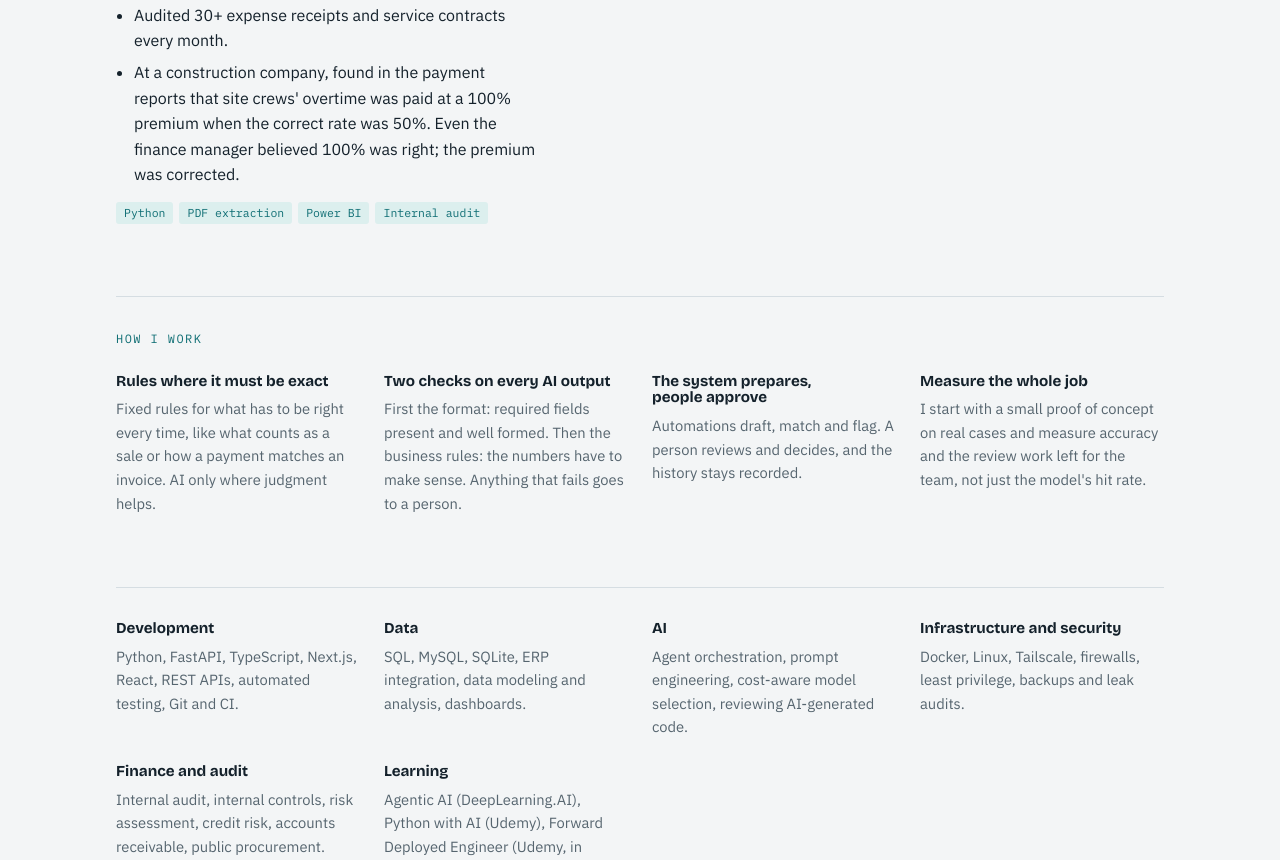
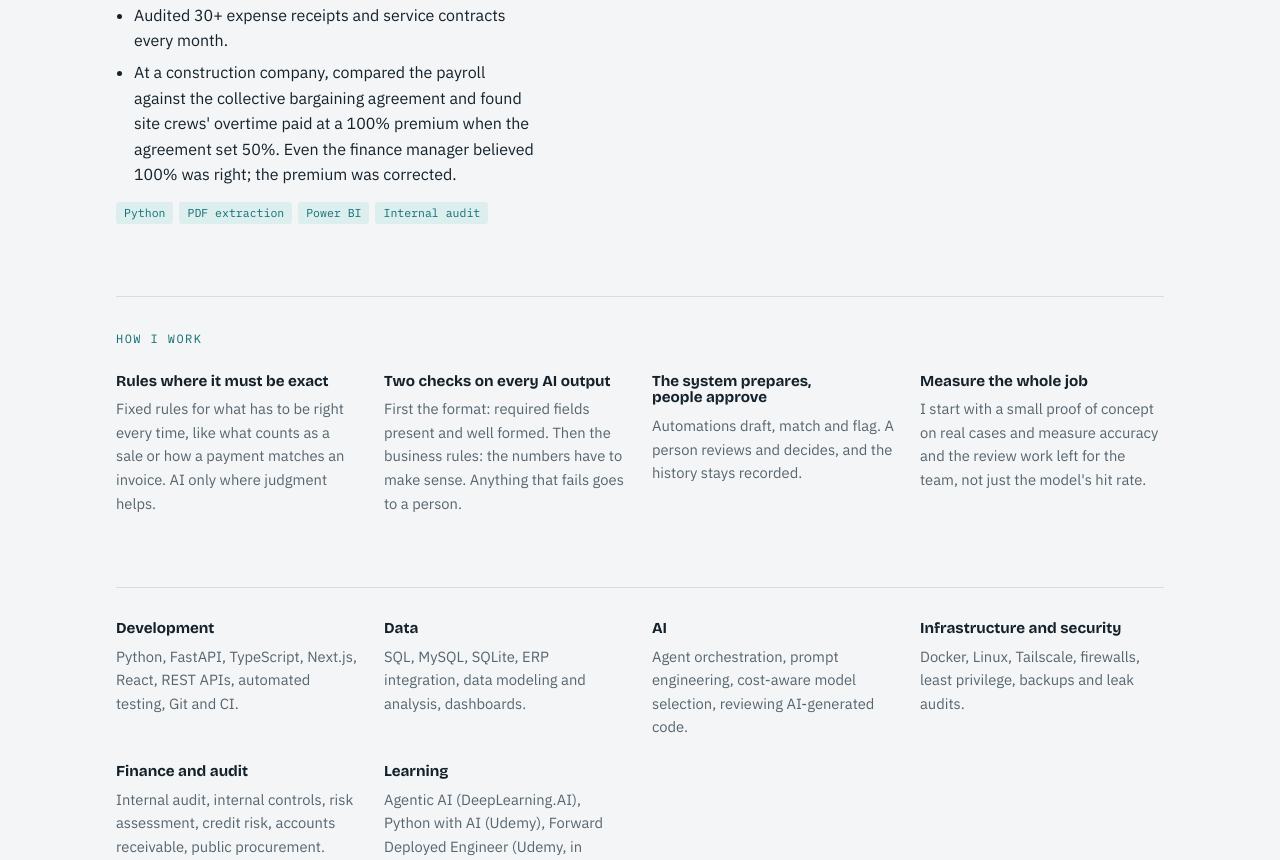
Before and after one commit to lorenakdias/portfolio, a plain HTML site: page index.html in a window 1280 px wide. Shown: the part 3541-4401 px from the top of the page. Drawn offline with nearby package versions, Linux system fonts and the light colour scheme.

Commit message:
Portfólio: método do achado da hora extra (folha x convenção coletiva)
Co-Authored-By: Claude Opus 5.5 <noreply@anthropic.com>
Claude-Session: https://claude.ai/code/session_019RCBVYkRW6qvVNNvTiy8YT

```diff
--- a/index.html
+++ b/index.html
@@ -358,7 +358,7 @@ svg text{font-family:var(--body)}
     <div class="eyebrow">Audit automation · Grant Thornton</div>
     <h2>From 180 PDF pages to a dashboard in 20 minutes</h2>
     <p>Every month, 3 PDFs of about 60 pages each arrived with the data for an outsourced-services contract. Extracting it by hand took 2 days.</p>
-    <ul><li>Built a Python script that extracts the data automatically: 2 days became 20 minutes.</li><li>Sole owner of the Power BI dashboard used in the monthly stakeholder meeting: contract overruns in value or hours, and hours worked above the permitted limit.</li><li>Audited 30+ expense receipts and service contracts every month.</li><li>At a construction company, found in the payment reports that site crews' overtime was paid at a 100% premium when the correct rate was 50%. Even the finance manager believed 100% was right; the premium was corrected.</li></ul>
+    <ul><li>Built a Python script that extracts the data automatically: 2 days became 20 minutes.</li><li>Sole owner of the Power BI dashboard used in the monthly stakeholder meeting: contract overruns in value or hours, and hours worked above the permitted limit.</li><li>Audited 30+ expense receipts and service contracts every month.</li><li>At a construction company, compared the payroll against the collective bargaining agreement and found site crews' overtime paid at a 100% premium when the agreement set 50%. Even the finance manager believed 100% was right; the premium was corrected.</li></ul>
     <div class="stack"><span>Python</span><span>PDF extraction</span><span>Power BI</span><span>Internal audit</span></div>
   </div>
   <figure>
```
Also changed, not shown: pt/index.html (+1 -1 lines), assets/07-audit-automation.png, 2 other files.
